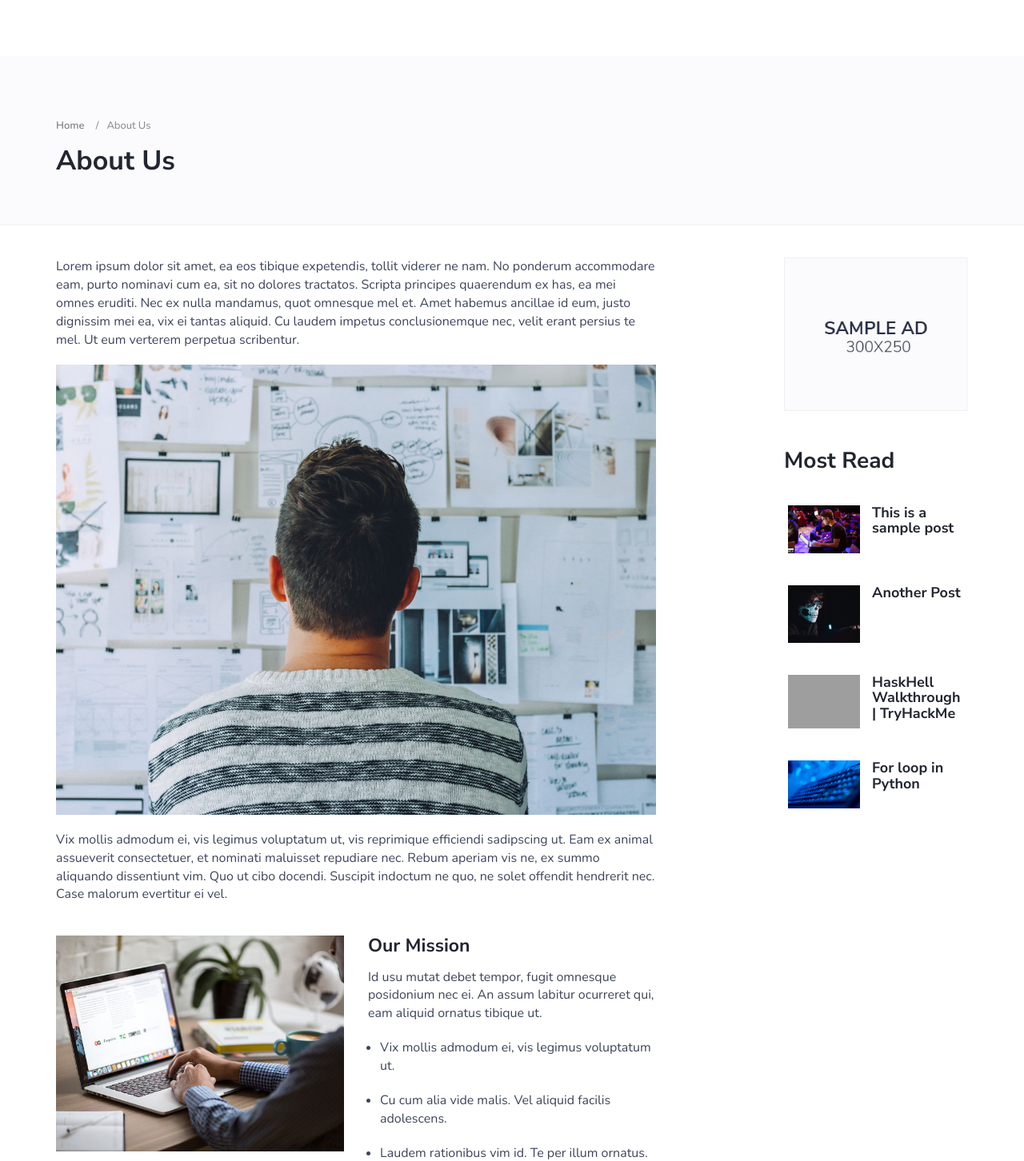
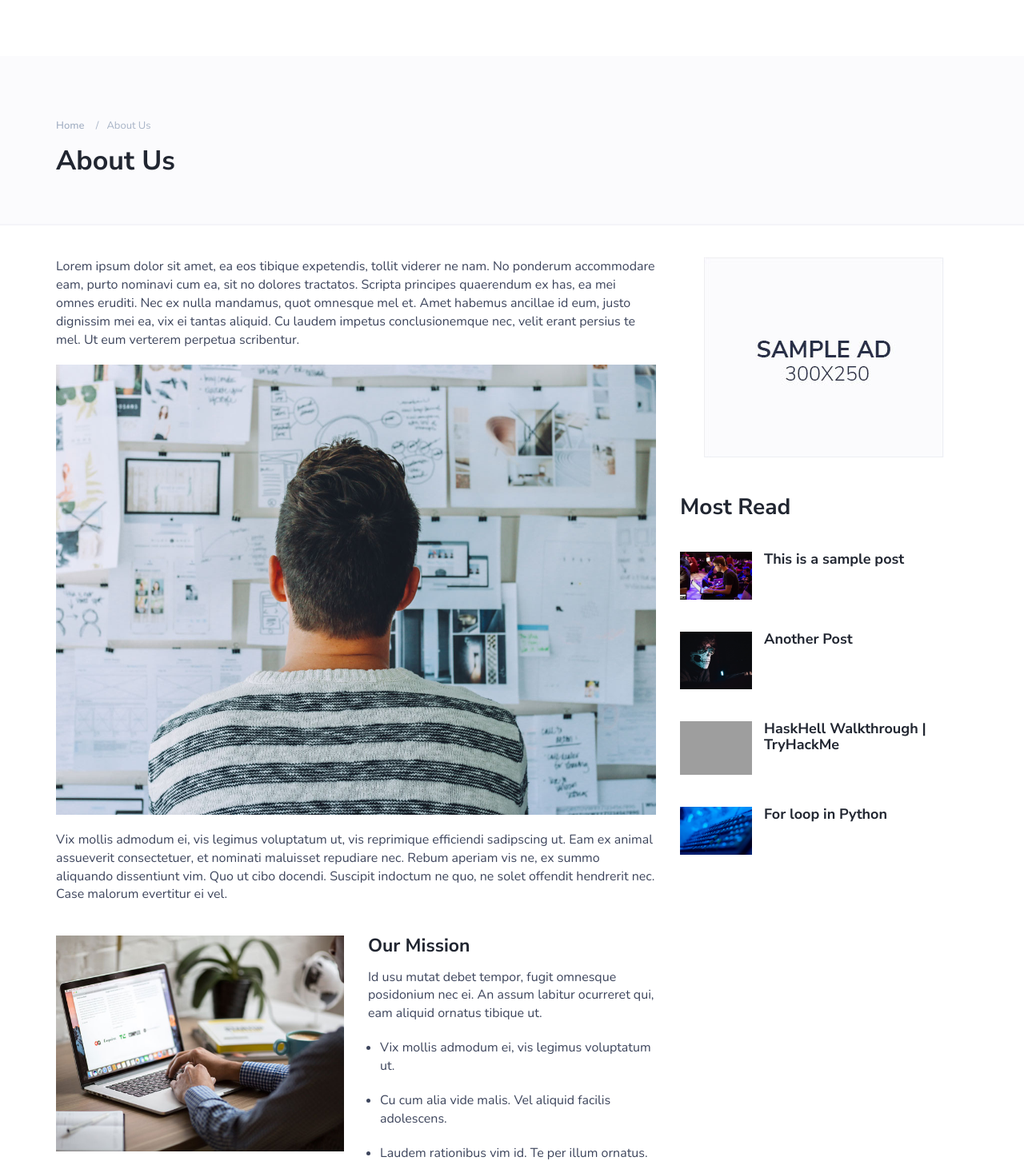
Before and after one commit to thehackersbrain/django_blog, a Django app: page /about/ in a window 1280 px wide. Shown: the top 1452 px of the page at 80% size. Run offline with Django 3.2, Linux system fonts and the light colour scheme; data comes from the database, SQL or seed files in the repository; data that the repository does not hold is empty; some libraries are stand-ins or nearby versions; grey boxes are pictures that could not be loaded.

Commit message:
modified sidebar

```diff
--- a/static/css/style.css
+++ b/static/css/style.css
@@ -487,7 +487,7 @@ RESPONSIVE
  .page-header .page-header-breadcrumb li, .page-header .page-header-breadcrumb li a {
      font-size: 13px;
      text-transform: capitalize;
-     color: #646464cb;
+     color: #a7b3c6;
 }
  .page-header .page-header-breadcrumb li a {
      -webkit-transition: 0.2s color;
@@ -510,8 +510,6 @@ RESPONSIVE
 \*----------------------------*/
  .post {
      margin-bottom: 40px;
-     margin-left: 5px;
-     padding: 0;
 }
  .post .post-img {
      display: block;
@@ -775,8 +773,6 @@ RESPONSIVE
 ===========================================================*/
  .aside-widget {
      margin-bottom: 40px;
-     margin-left: 130px;
-     margin-right: 0;
 }
 /*----------------------------*\
 	category
```
